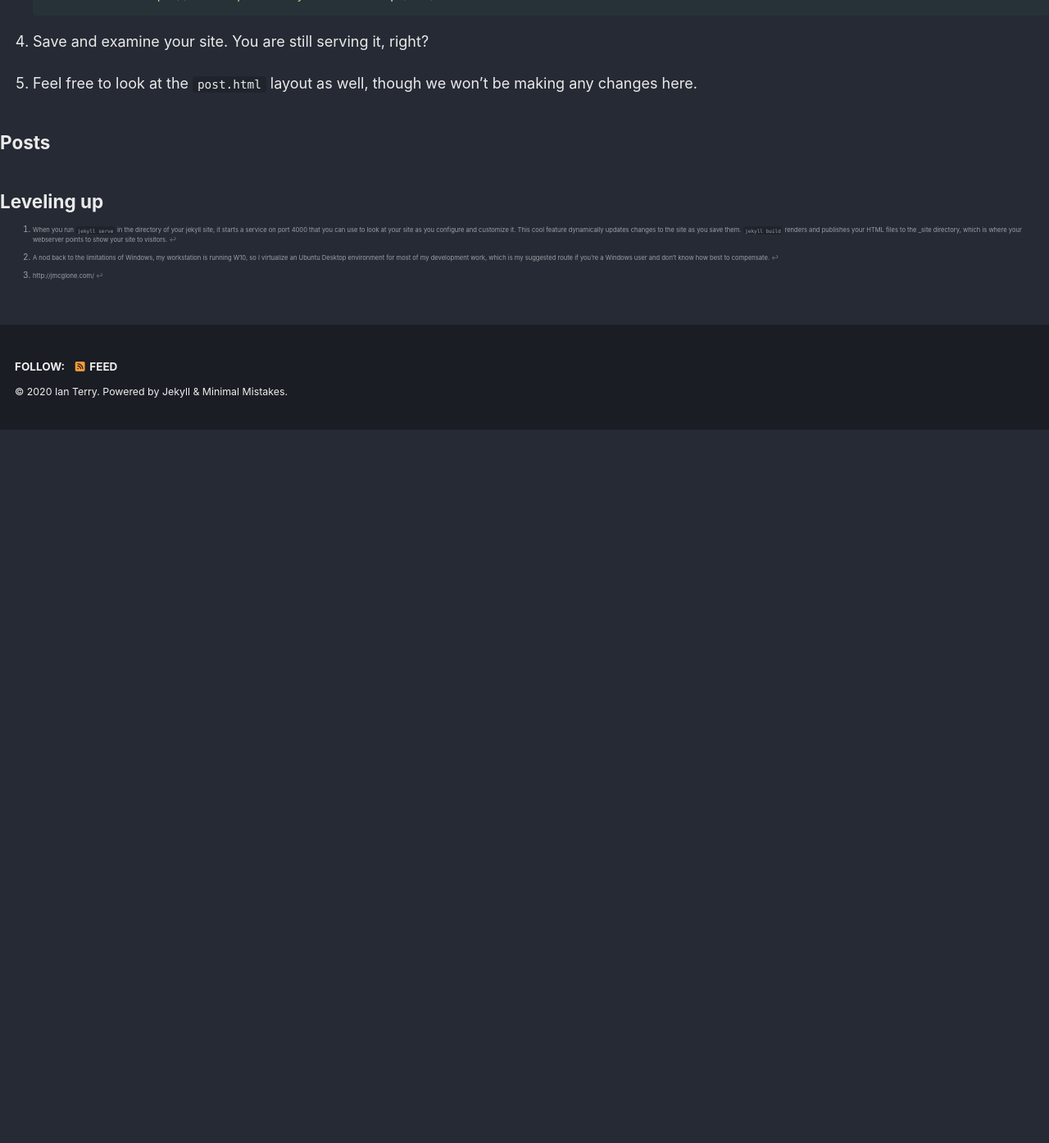
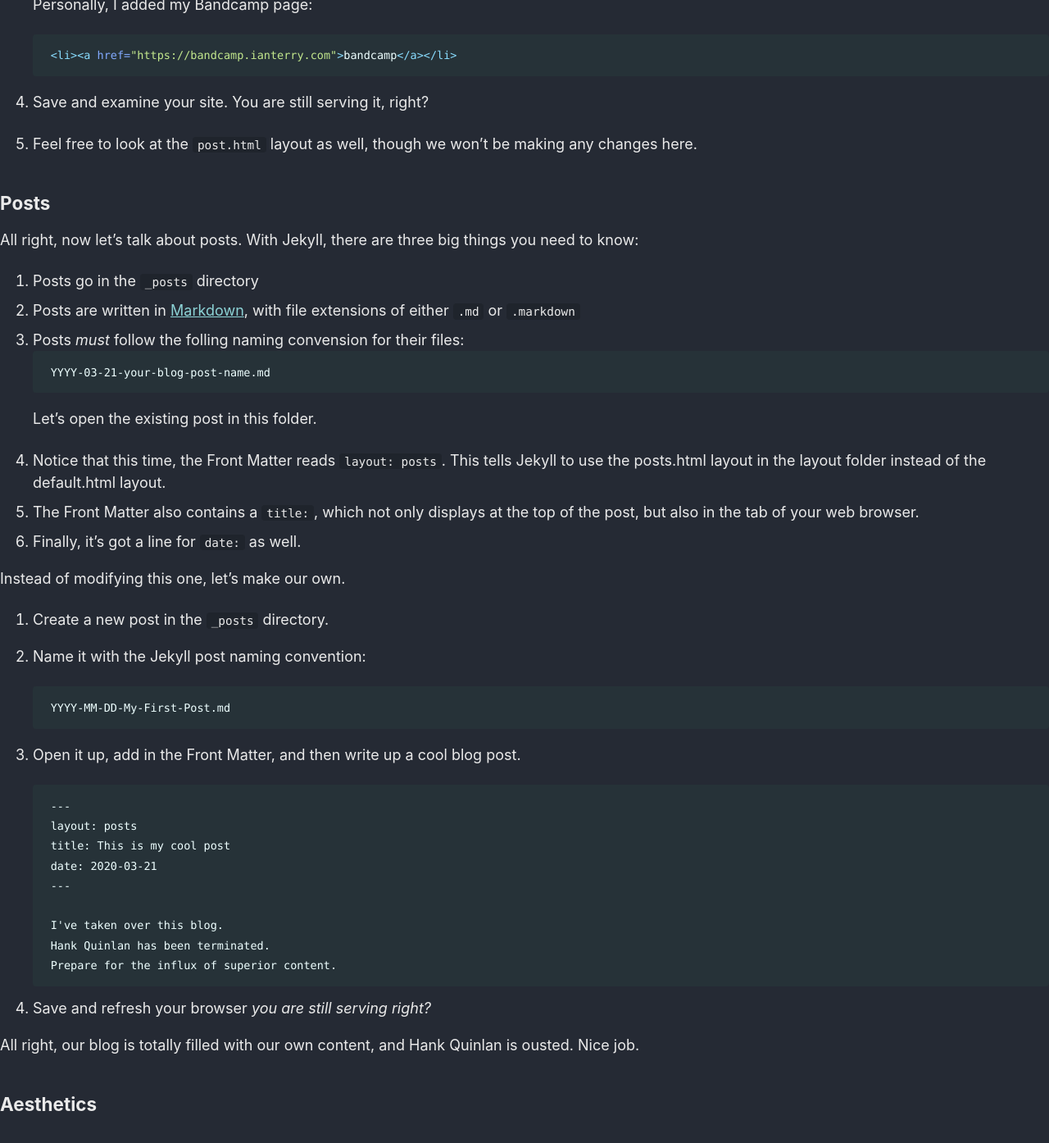
Before and after one commit to icterry/ianterry.io, a Jekyll site: the page built from _posts/2020-03-21-make-this-jekyll-blog.md, in a window 1280 px wide and 1400 px high, scrolled down 5555 px. Shown: the top 1394 px of the window at 82% size. Built offline with Jekyll 4.4.1, drawn with Linux system fonts in a browser that asks for light colours; cached includes are drawn as plain includes; nearby versions of some CDN libraries; our own code applies the rules of GitHub Pages for plain Markdown files; before the commit the page ends 6079 px from its top, so only the background shows below that; some of the changed text lies outside the part shown.

Commit message:
First Blog Post

````diff
--- a/_posts/2020-03-21-make-this-jekyll-blog.md
+++ b/_posts/2020-03-21-make-this-jekyll-blog.md
@@ -164,15 +164,18 @@ All right, looks like most of the page is personalized to us at this point, but
 
 ## Customize - Layouts
 
-The remaining Hank Quinlan references are in the footer, where it says `email` and `github.com/hankquinlan`. How do we change these?
+The remaining Hank Quinlan references are in the footer where it says `email` and `github.com/hankquinlan`. How do we change these?
 
 Pay attention to the fact that the header and footer are consistent across all the different pages to which we navigate. This is a major clue that they are part of the Layout we're calling in all the pages: `Layout: Default`. So, we'll need to edit the Layout itself!
 
-1. Go to the `_layouts` folder.
+1. Go to the `_layouts` directory.
 
 2. Open `default.html`. Here's the material that is dictating what sits in the header and footer of our pages marked with the `layout: default`.
 
-3. Swap out the values as you like down in the footer. Add (or remove) a link if you want. I added my Bandcamp page:
+3. Swap out the values as you like down in the footer. Add, modify, or remove these links to your liking.
+
+    Personally, I added my Bandcamp page:
+
     ```html
     <li><a href="https://bandcamp.ianterry.com">bandcamp</a></li>
     ```
@@ -182,6 +185,48 @@ Pay attention to the fact that the header and footer are consistent across all t
 
 ## Posts
 
+All right, now let's talk about posts. With Jekyll, there are three big things you need to know:
+
+1. Posts go in the `_posts` directory
+2. Posts are written in [Markdown](https://en.wikipedia.org/wiki/Markdown), with file extensions of either `.md` or `.markdown`
+3. Posts *must* follow the folling naming convension for their files:
+    ```bash
+    YYYY-03-21-your-blog-post-name.md
+    ```
+Let's open the existing post in this folder.
+
+1. Notice that this time, the Front Matter reads `layout: posts`. This tells Jekyll to use the posts.html layout in the layout folder instead of the default.html layout.
+2. The Front Matter also contains a `title:`, which not only displays at the top of the post, but also in the tab of your web browser.
+3. Finally, it's got a line for `date:` as well.
+
+Instead of modifying this one, let's make our own.
+
+1. Create a new post in the `_posts` directory.
+2. Name it with the Jekyll post naming convention:
+
+    ```md
+    YYYY-MM-DD-My-First-Post.md
+    ```
+
+3. Open it up, add in the Front Matter, and then write up a cool blog post.
+
+    ```md
+    ---
+    layout: posts
+    title: This is my cool post
+    date: 2020-03-21
+    ---
+
+    I've taken over this blog.
+    Hank Quinlan has been terminated.
+    Prepare for the influx of superior content.
+    ```
+
+4. Save and refresh your browser *you are still serving right?*
+
+All right, our blog is totally filled with our own content, and Hank Quinlan is ousted. Nice job.
+
+## Aesthetics
 
 
 
````
